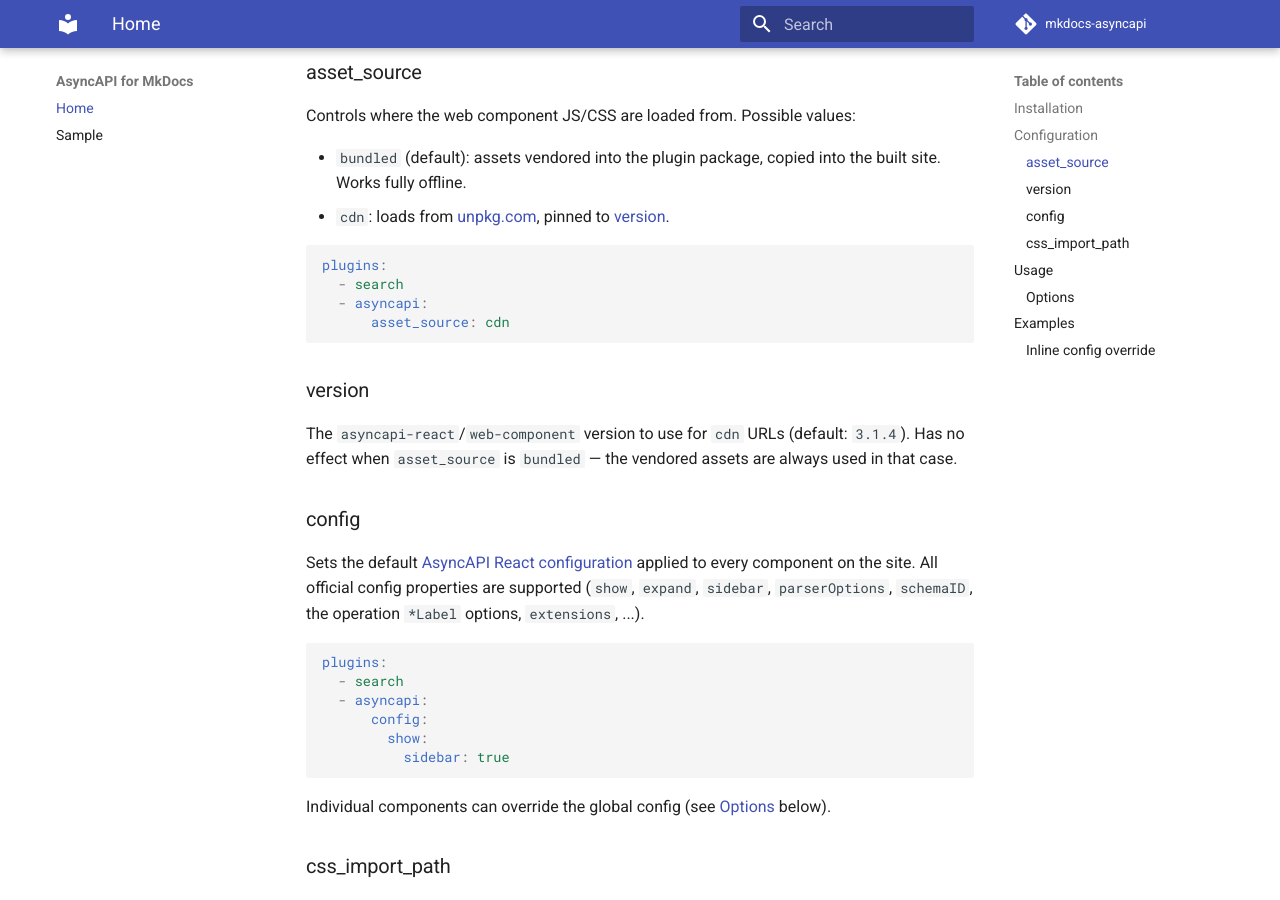
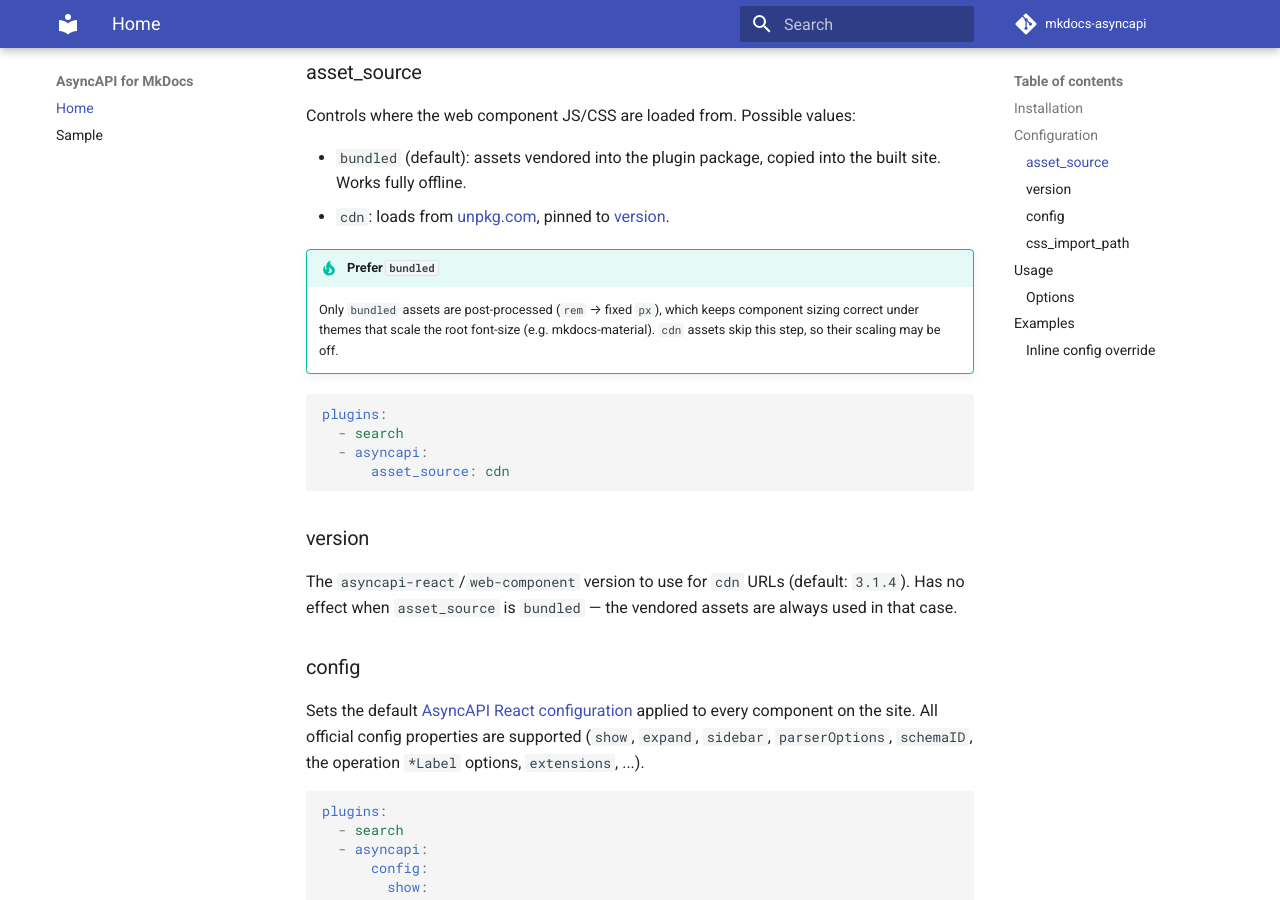
Before and after one commit to jonas-haeusler/mkdocs-asyncapi, an MkDocs documentation site: the page built from docs/index.md, in a window 1280 px wide and 900 px high, scrolled down 589 px. Built offline with MkDocs 1.6.1 and Material for MkDocs 9.7.7, drawn with Linux system fonts in a browser that asks for light colours; comment, search, counter and statistics services are not loaded.

Commit message:
docs: add bundled scaling tip and fix dead default.css link
the default.css link pointed at library/styles on master (404); repoint
to library/src/styles pinned to the vendored v3.1.4 tag.

````diff
--- a/docs/index.md
+++ b/docs/index.md
@@ -25,6 +25,11 @@ Controls where the web component JS/CSS are loaded from. Possible values:
 - `bundled` (default): assets vendored into the plugin package, copied into the built site. Works
   fully offline.
 - `cdn`: loads from [unpkg.com](https://unpkg.com), pinned to [version](#version).
+
+!!! tip "Prefer `bundled`"
+    Only `bundled` assets are post-processed (`rem` → fixed `px`), which keeps
+    component sizing correct under themes that scale the root font-size (e.g.
+    mkdocs-material). `cdn` assets skip this step, so their scaling may be off.
 
 ```yaml
 plugins:
@@ -59,7 +64,7 @@ Individual components can override the global config (see [Options](#options) be
 
 Overrides the stylesheet loaded by every component, instead of the vendored (or CDN) default. Use
 this when you want a custom-themed stylesheet — e.g. matching your site's brand colors — built from
-a copy of [`default.css`](https://github.com/asyncapi/asyncapi-react/blob/master/library/styles/default.css).
+a copy of [`default.css`](https://github.com/asyncapi/asyncapi-react/blob/v3.1.4/library/src/styles/default.css).
 The value is used verbatim (unlike `src`, it is **not** resolved relative to the current page), so
 point it at a fully-qualified URL or a site-root-absolute path:
 
````
